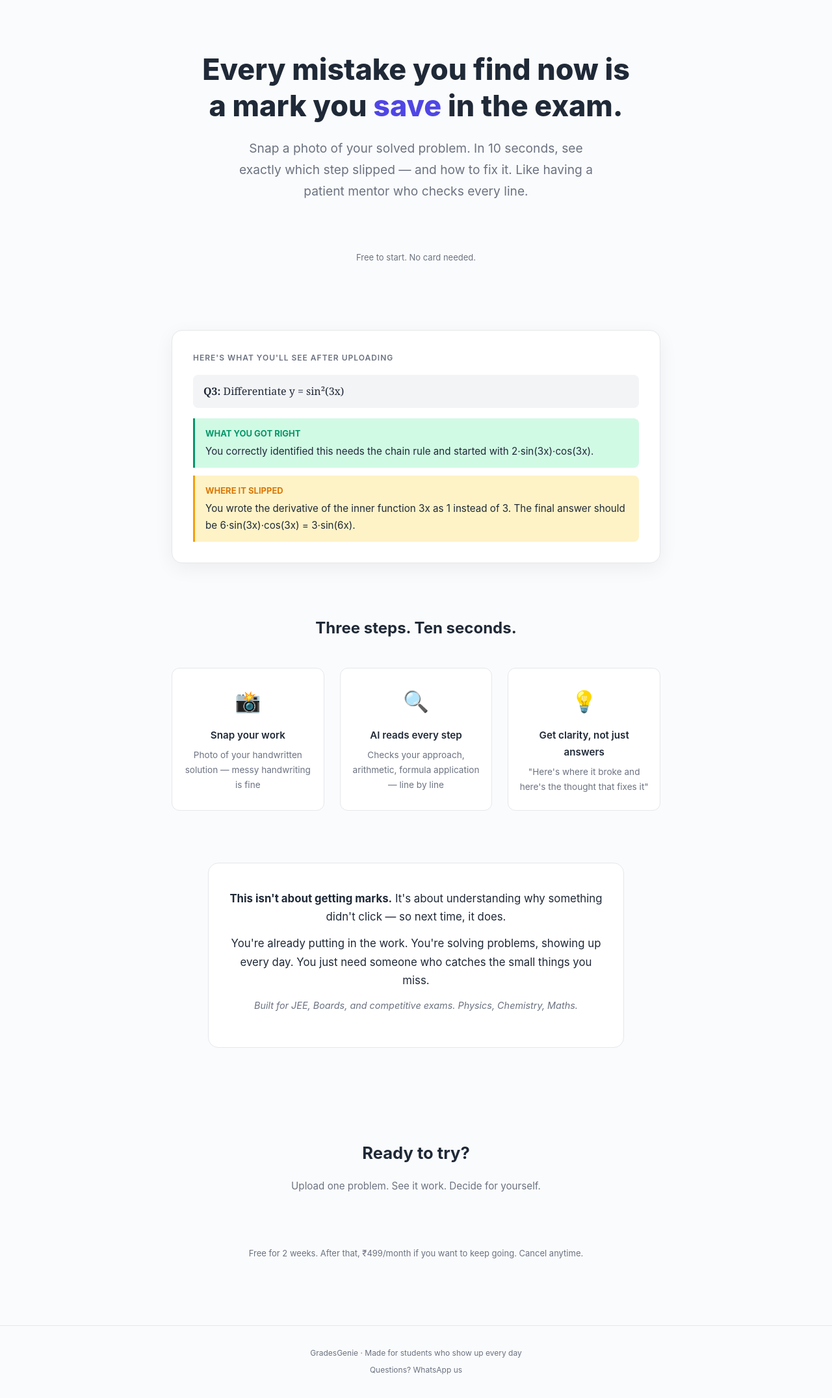
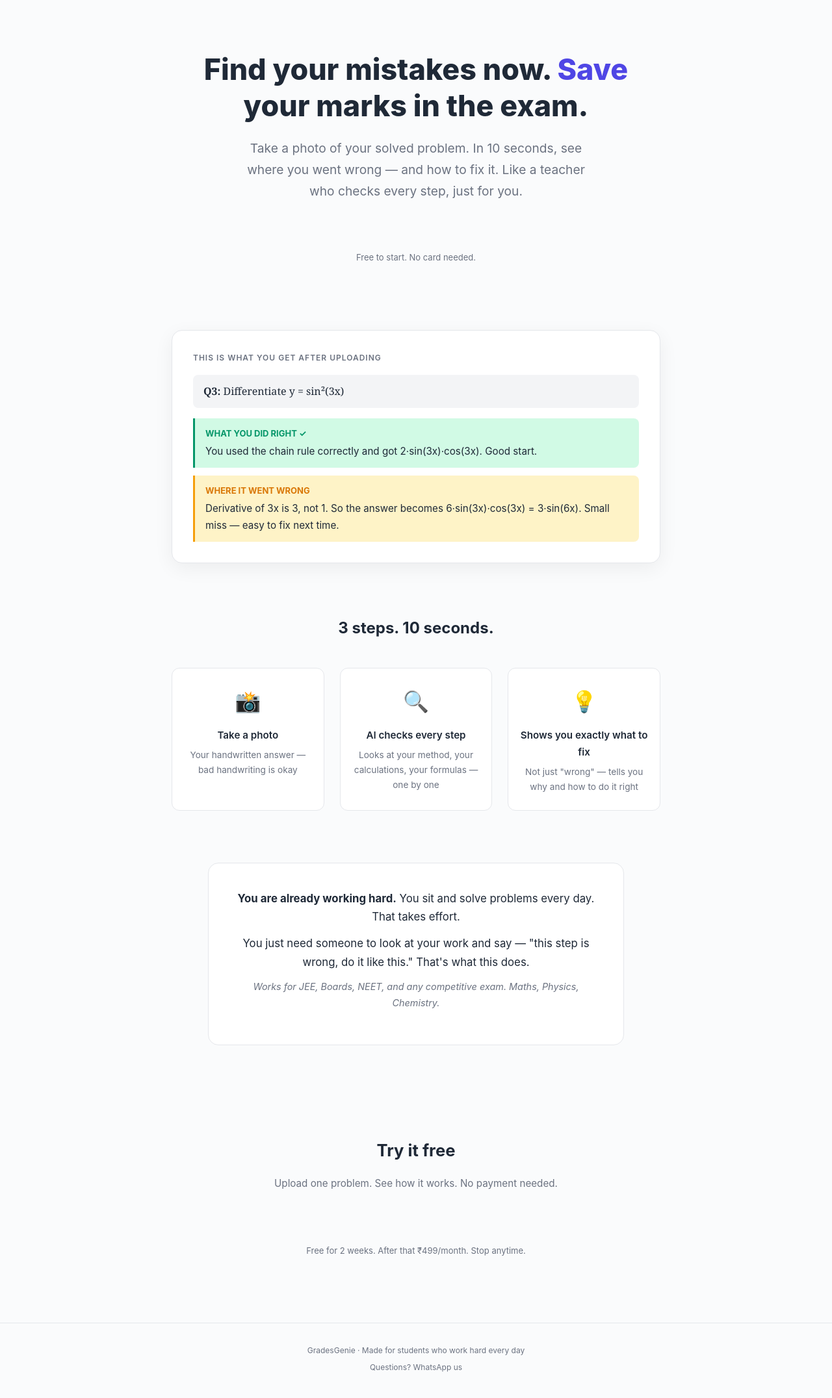
Before and after one commit to sripada-sys/collegeadvisor, a Flask app: page / in a window 1280 px wide. Shown: the part 67-2219 px from the top of the page at 65% size. After the commit the page ends 2179 px from the top, so only its background shows below. Run offline with Flask 3, Linux system fonts and the light colour scheme; some libraries are stand-ins or nearby versions.

Commit message:
Simplify landing page English for all students

```diff
--- a/templates/landing.html
+++ b/templates/landing.html
@@ -3,8 +3,8 @@
 <head>
     <meta charset="utf-8">
     <meta name="viewport" content="width=device-width, initial-scale=1">
-    <title>GradesGenie — Every mistake makes you stronger</title>
-    <meta name="description" content="Upload your solved problem. See exactly where it slipped and how to fix it. Free AI mentor for JEE, Boards, and competitive exams.">
+    <title>GradesGenie — Find your mistakes before the exam does</title>
+    <meta name="description" content="Take a photo of your solved problem. See where you went wrong and how to fix it. Free AI helper for JEE, Boards, and competitive exams.">
     <link rel="icon" type="image/svg+xml" href="/static/favicon.svg">
     <script src="https://accounts.google.com/gsi/client" async></script>
     <style>
@@ -243,9 +243,9 @@
 
 <!-- Hero -->
 <section class="hero">
-    <h1>Every mistake you find now is a mark you <em>save</em> in the exam.</h1>
+    <h1>Find your mistakes now. <em>Save</em> your marks in the exam.</h1>
     <p class="subtitle">
-        Snap a photo of your solved problem. In 10 seconds, see exactly which step slipped — and how to fix it. Like having a patient mentor who checks every line.
+        Take a photo of your solved problem. In 10 seconds, see where you went wrong — and how to fix it. Like a teacher who checks every step, just for you.
     </p>
 
     <div class="google-btn-wrap">
@@ -267,39 +267,39 @@
 <!-- Product Preview (fake but realistic) -->
 <section class="preview-section">
     <div class="preview-box">
-        <div class="preview-label">Here's what you'll see after uploading</div>
+        <div class="preview-label">This is what you get after uploading</div>
         <div class="preview-q">
             <strong>Q3:</strong> Differentiate y = sin²(3x)
         </div>
         <div class="preview-feedback">
-            <div class="title">What you got right</div>
-            <p>You correctly identified this needs the chain rule and started with 2·sin(3x)·cos(3x).</p>
+            <div class="title">What you did right ✓</div>
+            <p>You used the chain rule correctly and got 2·sin(3x)·cos(3x). Good start.</p>
         </div>
         <div class="preview-error">
-            <div class="title">Where it slipped</div>
-            <p>You wrote the derivative of the inner function 3x as 1 instead of 3. The final answer should be 6·sin(3x)·cos(3x) = 3·sin(6x).</p>
+            <div class="title">Where it went wrong</div>
+            <p>Derivative of 3x is 3, not 1. So the answer becomes 6·sin(3x)·cos(3x) = 3·sin(6x). Small miss — easy to fix next time.</p>
         </div>
     </div>
 </section>
 
 <!-- How it works -->
 <section class="how-section">
-    <h2>Three steps. Ten seconds.</h2>
+    <h2>3 steps. 10 seconds.</h2>
     <div class="steps">
         <div class="step">
             <div class="emoji">📸</div>
-            <h3>Snap your work</h3>
-            <p>Photo of your handwritten solution — messy handwriting is fine</p>
+            <h3>Take a photo</h3>
+            <p>Your handwritten answer — bad handwriting is okay</p>
         </div>
         <div class="step">
             <div class="emoji">🔍</div>
-            <h3>AI reads every step</h3>
-            <p>Checks your approach, arithmetic, formula application — line by line</p>
+            <h3>AI checks every step</h3>
+            <p>Looks at your method, your calculations, your formulas — one by one</p>
         </div>
         <div class="step">
             <div class="emoji">💡</div>
-            <h3>Get clarity, not just answers</h3>
-            <p>"Here's where it broke and here's the thought that fixes it"</p>
+            <h3>Shows you exactly what to fix</h3>
+            <p>Not just "wrong" — tells you why and how to do it right</p>
         </div>
     </div>
 </section>
@@ -307,20 +307,20 @@
 <!-- Supportive message -->
 <section class="message-section">
     <p>
-        <strong>This isn't about getting marks.</strong> It's about understanding why something didn't click — so next time, it does.
+        <strong>You are already working hard.</strong> You sit and solve problems every day. That takes effort.
     </p>
     <p>
-        You're already putting in the work. You're solving problems, showing up every day. You just need someone who catches the small things you miss.
+        You just need someone to look at your work and say — "this step is wrong, do it like this." That's what this does.
     </p>
     <p class="note">
-        Built for JEE, Boards, and competitive exams. Physics, Chemistry, Maths.
+        Works for JEE, Boards, NEET, and any competitive exam. Maths, Physics, Chemistry.
     </p>
 </section>
 
 <!-- Final CTA -->
 <section class="final-cta">
-    <h2>Ready to try?</h2>
-    <p class="sub">Upload one problem. See it work. Decide for yourself.</p>
+    <h2>Try it free</h2>
+    <p class="sub">Upload one problem. See how it works. No payment needed.</p>
 
     <div class="google-btn-wrap">
         <div class="g_id_signin"
@@ -332,11 +332,11 @@
              data-width="260"></div>
     </div>
 
-    <p class="pricing-note">Free for 2 weeks. After that, ₹499/month if you want to keep going. Cancel anytime.</p>
+    <p class="pricing-note">Free for 2 weeks. After that ₹499/month. Stop anytime.</p>
 </section>
 
 <footer>
-    GradesGenie · Made for students who show up every day<br>
+    GradesGenie · Made for students who work hard every day<br>
     <a href="https://wa.me/919876543210?text=Hi%2C%20I%20have%20a%20question%20about%20GradesGenie" style="color:var(--text2);margin-top:6px;display:inline-block">Questions? WhatsApp us</a>
 </footer>
 
```
